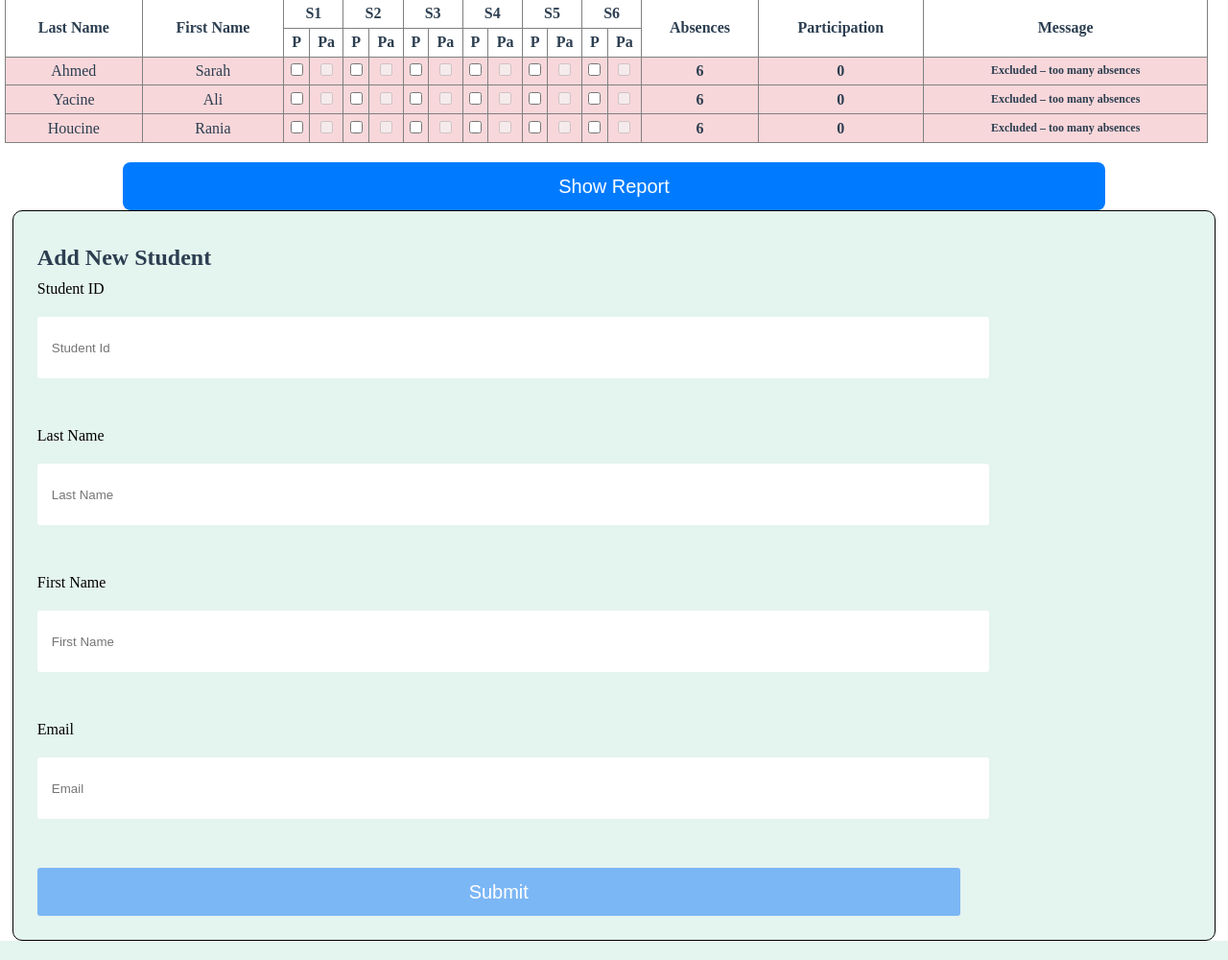
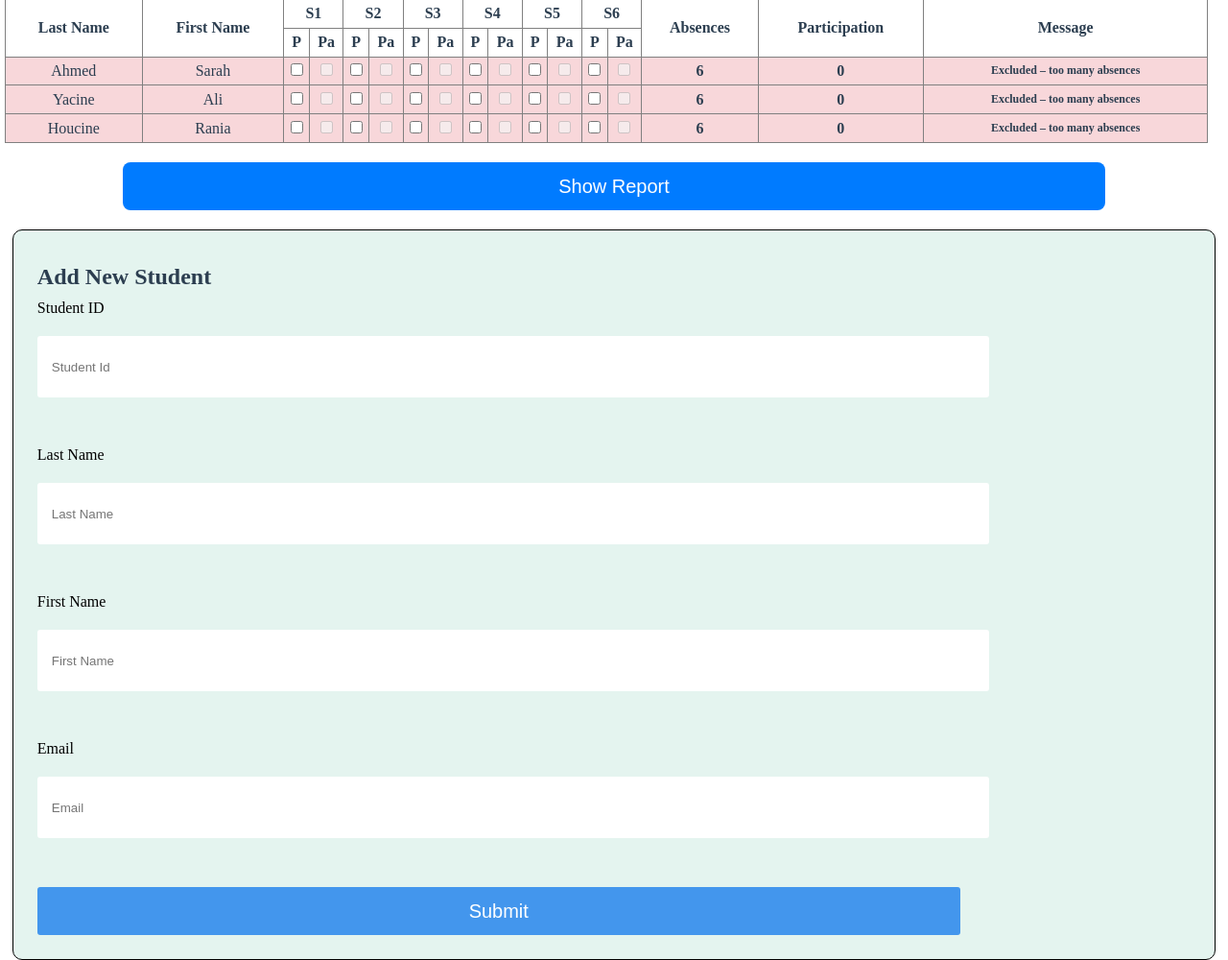
Before and after one commit to manel-maxel/Projet-PAW, a PHP site: page /attendenci.html in a window 1280 px wide. Shown: the part 200-1200 px from the top of the page at 96% size. Run offline with PHP 8.4, Linux system fonts and the light colour scheme.

Commit message:
MARIAAAAAAAAAA

```diff
--- a/attendenci.html
+++ b/attendenci.html
@@ -94,11 +94,12 @@
         </tr>
       </table>
 
-      <!-- ✅ Déplacé ici (en dehors du tableau) -->
+     <section id="Reports">
       <div class="report-section">
         <button id="showReportBtn">Show Report</button>
         <canvas id="reportChart" width="400" height="200" style="display:none;"></canvas>
       </div>
+    </section>
     </section>
 
     <section id="add-Student">
--- a/style.css
+++ b/style.css
@@ -78,9 +78,12 @@ button{
    border: none;
    color: white;
   border-radius: 3px;
-  background-color: rgb(123, 182, 245);
+  background-color: rgb(67, 150, 237);
   height: 50px;
   width: 80%;
+}
+button:hover {
+  background-color: #7ab1eb;
 }
 .error-message {
     color: #dc3545;
@@ -95,7 +98,7 @@ button{
 }
 
 .form input.valid {
-    border: 2px solid #28a745 !important;
+    border: 2px solid #82ea9b !important;
 }
 
 .form div {
@@ -122,20 +125,21 @@ button{
 }
 .report-section {
   margin-top: 20px;
+  margin-bottom: 20px;
   text-align: center;
 }
 
 #showReportBtn {
   background-color: #007bff;
   color: white;
-  padding: 10px 20px;
+  padding: 10px 15px;
   border: none;
   border-radius: 8px;
   cursor: pointer;
 }
 
 #showReportBtn:hover {
-  background-color: #0056b3;
+  background-color: #7ab1eb;
 }
 
  @media (max-width: 768px) {
```
